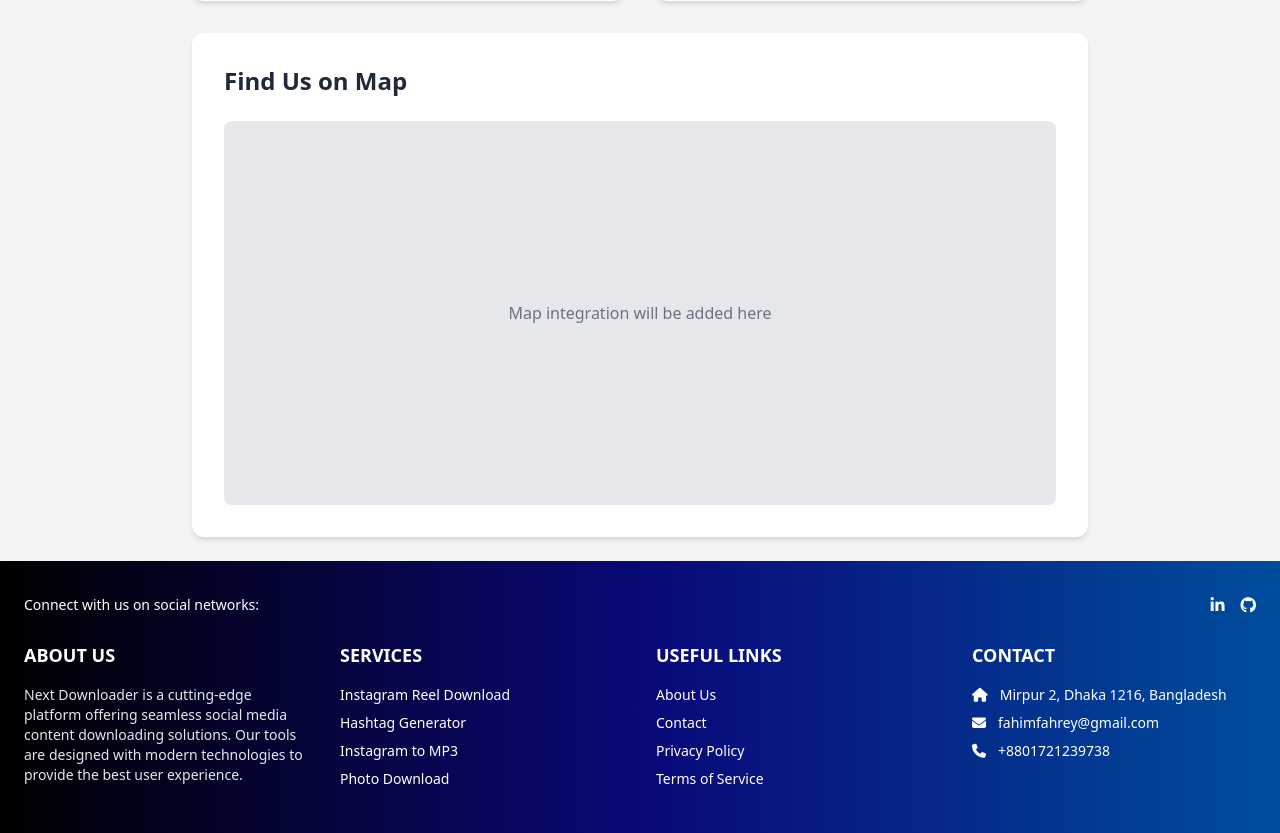
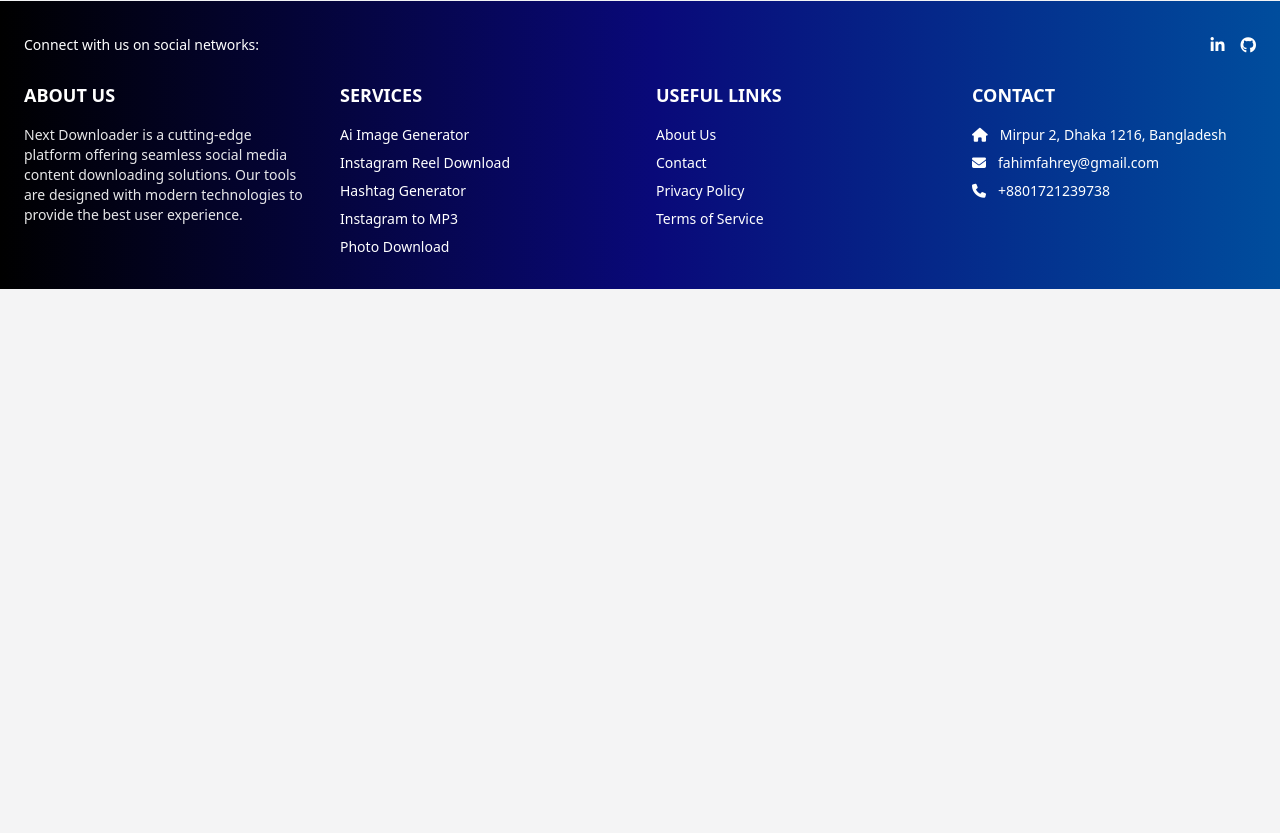
Before and after one commit to MehmetFaahem/social_tools, a Django app: page /contact/ in a window 1280 px wide. Shown: the part 819-1652 px from the top of the page. After the commit the page ends 1108 px from the top, so only its background shows below. Run offline with Django 4.2, Linux system fonts and the light colour scheme.

Commit message:
real data update

```diff
--- a/tools/templates/tools/base.html
+++ b/tools/templates/tools/base.html
@@ -281,6 +281,13 @@
             <ul class="text-sm space-y-2">
               <li>
                 <a
+                  href="{% url 'ai_image_generator' %}"
+                  class="hover:opacity-75 transition-opacity duration-200"
+                  >Ai Image Generator</a
+                >
+              </li>
+              <li>
+                <a
                   href="{% url 'instagram_reel_download' %}"
                   class="hover:opacity-75 transition-opacity duration-200"
                   >Instagram Reel Download</a
--- a/tools/templates/tools/contact.html
+++ b/tools/templates/tools/contact.html
@@ -1,18 +1,20 @@
 {% extends 'tools/base.html' %}
 
-{% block title %}Contact Us - Next Downloader{% endblock title %}
+{% block title %}Contact Us - Next Downloader{%endblock title %}
 
 {% block content %}
 <div class="max-w-4xl mx-auto">
   <!-- Hero Section -->
   <div class="text-center mb-12">
     <h1 class="text-4xl font-bold text-gray-800 mb-4">Contact Us</h1>
-        <p class="text-lg text-gray-600">We're here to help and answer any question you might have</p>
+    <p class="text-lg text-gray-600">
+      We're here to help and answer any question you might have
+    </p>
   </div>
 
   <div class="grid grid-cols-1 md:grid-cols-2 gap-8">
     <!-- Contact Form -->
-        <div class="bg-white rounded-xl shadow-md p-8">
+    <!-- <div class="bg-white rounded-xl shadow-md p-8">
             <h2 class="text-2xl font-semibold text-gray-800 mb-6">Send us a Message</h2>
             <form class="space-y-6">
                 <div>
@@ -33,12 +35,14 @@
                 </div>
                 <button type="submit" class="btn-primary w-full">Send Message</button>
             </form>
-        </div>
+        </div> -->
 
     <!-- Contact Information -->
     <div class="space-y-8">
       <div class="bg-white rounded-xl shadow-md p-8">
-                <h2 class="text-2xl font-semibold text-gray-800 mb-6">Contact Information</h2>
+        <h2 class="text-2xl font-semibold text-gray-800 mb-6">
+          Contact Information
+        </h2>
         <div class="space-y-4">
           <div class="flex items-start space-x-4">
             <div class="text-indigo-600 text-xl mt-1">
@@ -46,7 +50,7 @@
             </div>
             <div>
               <h3 class="text-lg font-semibold mb-1">Address</h3>
-                            <p class="text-gray-600">123 Business Street<br>New York, NY 10001</p>
+              <p class="text-gray-600">Mirpur 2, Dhaka 1216, Bangladesh</p>
             </div>
           </div>
           <div class="flex items-start space-x-4">
@@ -55,7 +59,7 @@
             </div>
             <div>
               <h3 class="text-lg font-semibold mb-1">Phone</h3>
-                            <p class="text-gray-600">+1 (555) 123-4567</p>
+              <p class="text-gray-600">+8801721239738</p>
             </div>
           </div>
           <div class="flex items-start space-x-4">
@@ -64,7 +68,7 @@
             </div>
             <div>
               <h3 class="text-lg font-semibold mb-1">Email</h3>
-                            <p class="text-gray-600">support@nextdownloader.com</p>
+              <p class="text-gray-600">fahimfahrey@gmail.com</p>
             </div>
           </div>
         </div>
@@ -72,7 +76,9 @@
 
       <!-- Business Hours -->
       <div class="bg-white rounded-xl shadow-md p-8">
-                <h2 class="text-2xl font-semibold text-gray-800 mb-6">Business Hours</h2>
+        <h2 class="text-2xl font-semibold text-gray-800 mb-6">
+          Business Hours
+        </h2>
         <div class="space-y-3">
           <div class="flex justify-between">
             <span class="text-gray-600">Monday - Friday</span>
@@ -88,18 +94,21 @@
           </div>
         </div>
       </div>
+
+
+    </div>
+    <div class="w-full h-full bg-gray-200 rounded-xl">
+        <iframe
+          src="https://www.google.com/maps/embed?pb=!1m18!1m12!1m3!1d3650.3482689250204!2d90.35367527536837!3d23.806445478631825!2m3!1f0!2f0!3f0!3m2!1i1024!2i768!4f13.1!3m3!1m2!1s0x3755c0d6f6b8c2ff%3A0x3b138861ee9c8c30!2sMirpur%202%2C%20Dhaka%201216!5e0!3m2!1sen!2sbd!4v1705914439297!5m2!1sen!2sbd"
+          width="100%"
+          height="100%"
+          style="border: 0; border-radius: 5%;"
+          allowfullscreen=""
+          loading="lazy"
+          referrerpolicy="no-referrer-when-downgrade"
+        ></iframe>
       </div>
   </div>
 
-    <!-- Map Section -->
-    <div class="mt-8 bg-white rounded-xl shadow-md p-8">
-        <h2 class="text-2xl font-semibold text-gray-800 mb-6">Find Us on Map</h2>
-        <div class="w-full h-96 bg-gray-200 rounded-lg">
-            <!-- Replace this div with an actual map integration -->
-            <div class="w-full h-full flex items-center justify-center text-gray-500">
-                <p>Map integration will be added here</p>
-            </div>
-        </div>
-    </div>
 </div>
 {% endblock content %}
```
Also changed, not shown: tools/templates/tools/about.html (+5 -5 lines). Lines whose indentation alone changed are shown as unchanged.
